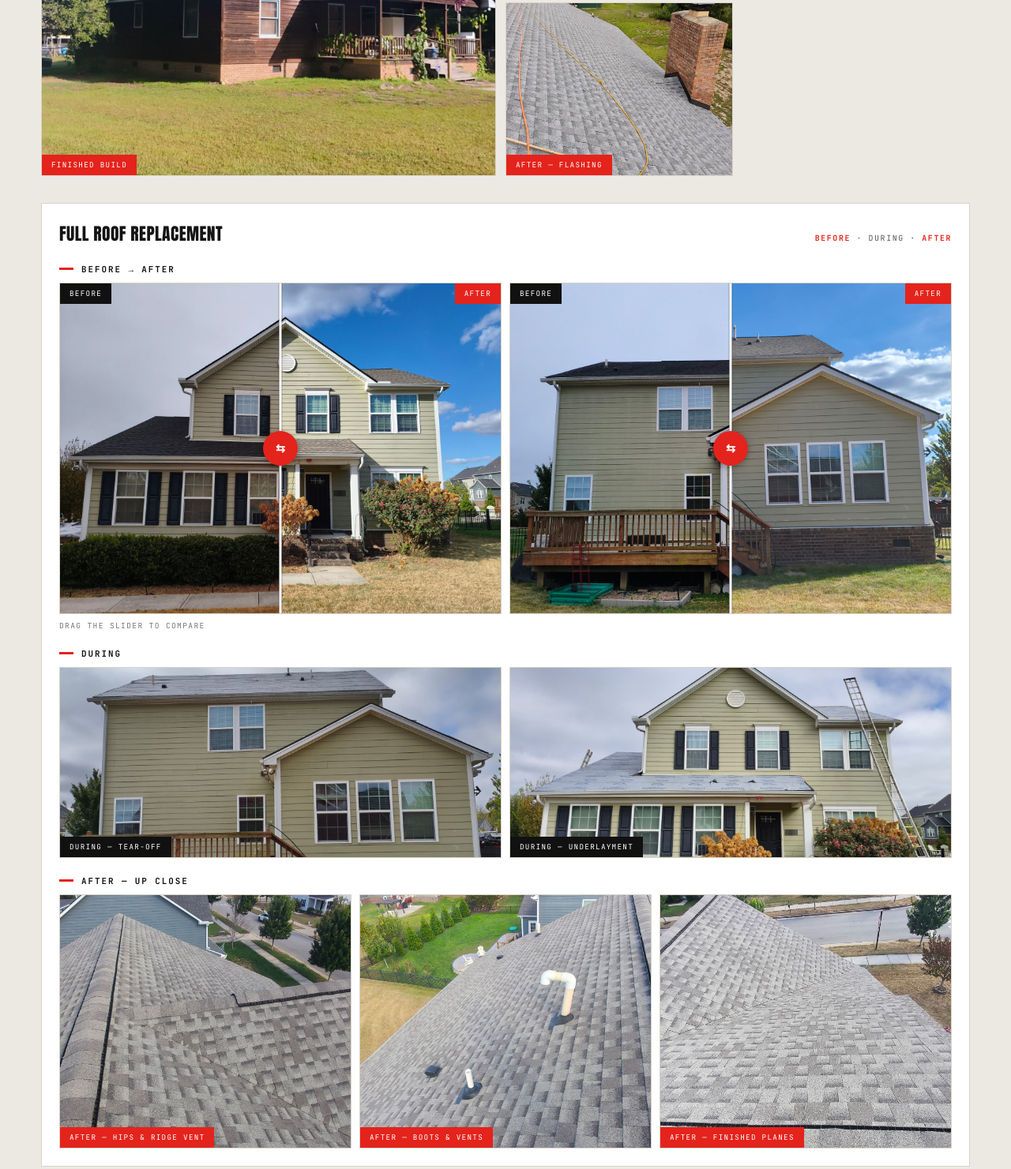
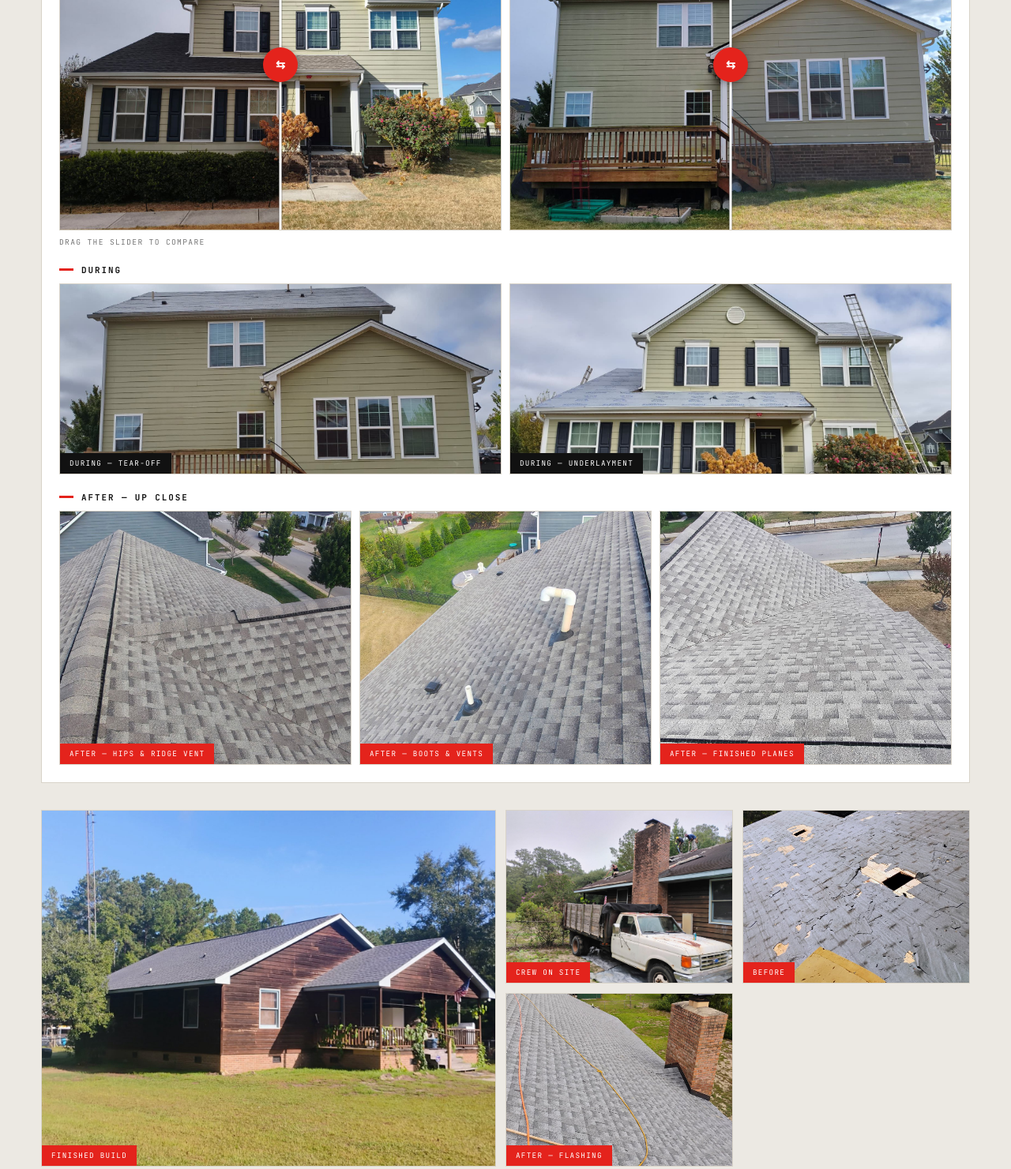
Before and after one commit to Jennaleighwilder/wrentech-guide, a plain HTML site: page index.html in a window 1280 px wide. Shown: the part 3106-4587 px from the top of the page at 79% size. Drawn offline with Linux system fonts and the light colour scheme.

Commit message:
JayBrook site: put roof replacement project first under Residential
Co-Authored-By: Claude Fable 5.1 <noreply@anthropic.com>
Claude-Session: https://claude.ai/code/session_01WtX9hBdNTeuEjNgDXb4BJL

```diff
--- a/index.html
+++ b/index.html
@@ -393,14 +393,7 @@
     <h2 class="sec-title">Real work! <span class="r">Real crews!</span></h2>
     <p class="sec-lead">Licensed &amp; Insured.</p>
     <h3 class="work-cat">Residential</h3>
-    <div class="work-grid">
-      <figure class="big"><img src="assets/hero-house.jpg" alt="Completed home with new roof by JayBrook LLC"><figcaption>Finished build</figcaption></figure>
-      <figure><img src="assets/crew.jpg" alt="JayBrook LLC crew on a roof tear-off"><figcaption>Crew on site</figcaption></figure>
-      <figure><img src="assets/damage.jpg" alt="Storm-damaged roof before repair"><figcaption>Before</figcaption></figure>
-      <figure><img src="assets/finished-chimney.jpg" alt="New roof and chimney flashing after repair"><figcaption>After — flashing</figcaption></figure>
-    </div>
-
-    <div class="proj" id="roof-replacement">
+    <div class="proj" id="roof-replacement" style="margin-top:16px;">
       <div class="proj-head">
         <div class="proj-title">Full Roof Replacement</div>
         <div class="proj-steps"><b>Before</b> · During · <b>After</b></div>
@@ -434,6 +427,13 @@
         <figure><img src="assets/res-after-roof-2.jpg" alt="New shingles with new pipe boots and roof vents" loading="lazy"><figcaption>After — boots &amp; vents</figcaption></figure>
         <figure><img src="assets/res-after-roof-3.jpg" alt="New shingles where two roof planes meet" loading="lazy"><figcaption>After — finished planes</figcaption></figure>
       </div>
+    </div>
+
+    <div class="work-grid" style="margin-top:34px;">
+      <figure class="big"><img src="assets/hero-house.jpg" alt="Completed home with new roof by JayBrook LLC"><figcaption>Finished build</figcaption></figure>
+      <figure><img src="assets/crew.jpg" alt="JayBrook LLC crew on a roof tear-off"><figcaption>Crew on site</figcaption></figure>
+      <figure><img src="assets/damage.jpg" alt="Storm-damaged roof before repair"><figcaption>Before</figcaption></figure>
+      <figure><img src="assets/finished-chimney.jpg" alt="New roof and chimney flashing after repair"><figcaption>After — flashing</figcaption></figure>
     </div>
 
     <h3 class="work-cat">Commercial</h3>
```
